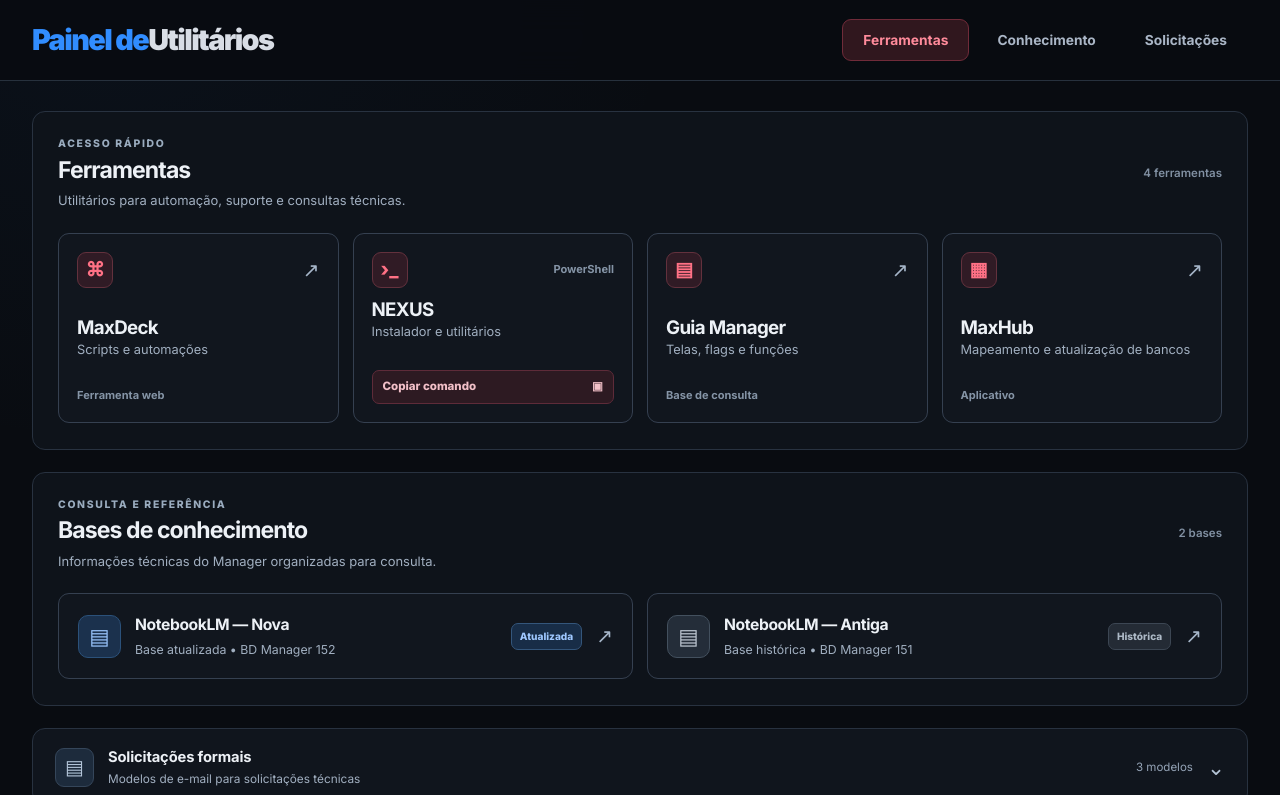
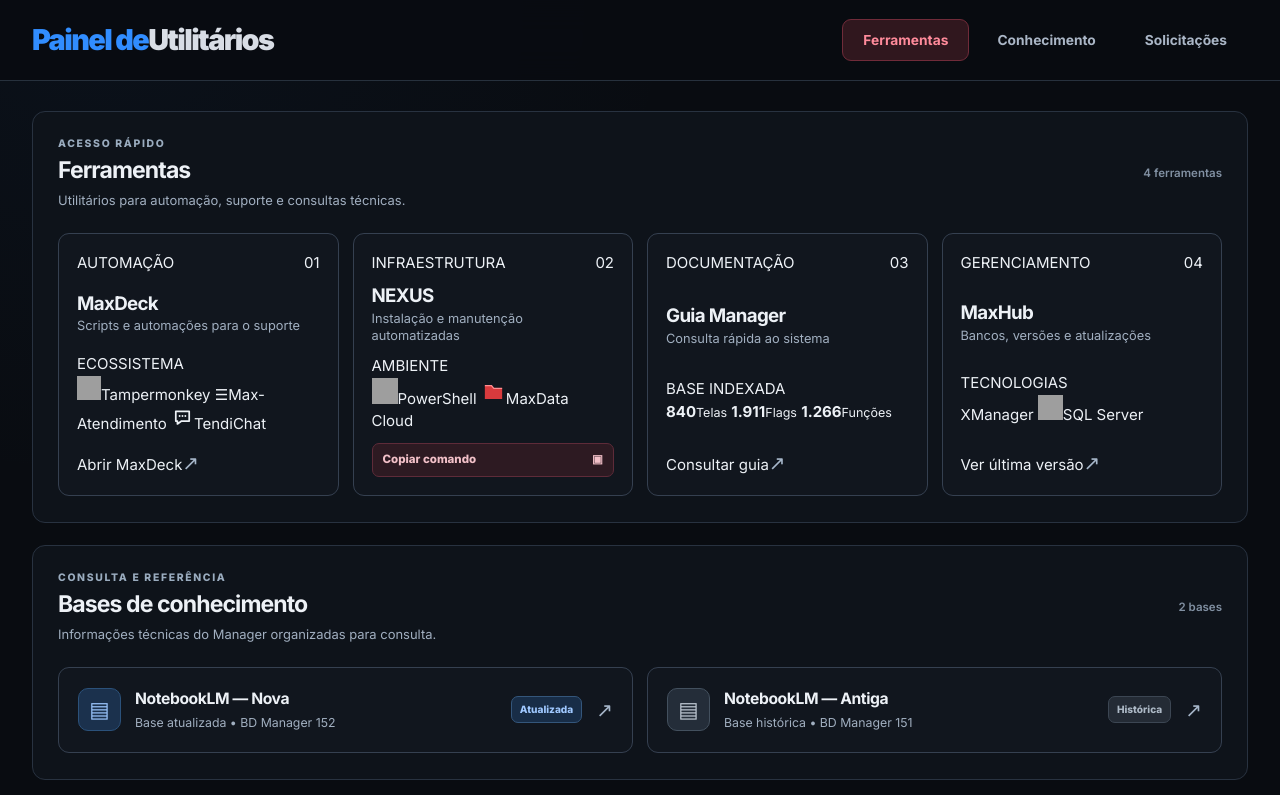
Before and after one commit to caio-csar/Caio-Data, a website: page index.html in a window 1280 px wide. Shown: the top 795 px of the page. Drawn offline with Linux system fonts and the light colour scheme; grey boxes are pictures that could not be loaded.

Commit message:
Refina identidade dos cards com marcas, tecnologia e métricas por projeto

```diff
--- a/index.html
+++ b/index.html
@@ -37,30 +37,64 @@
         <span class="section-count" id="tool-count">4 ferramentas</span>
       </div>
       <div class="project-grid">
-        <a class="project-card project-link" data-tool-card href="https://caio-csar.github.io/MaxDeck/" target="_blank" rel="noopener noreferrer" aria-label="Abrir MaxDeck em nova aba">
-          <div class="card-top"><span class="tool-icon" aria-hidden="true">⌘</span><span class="card-arrow" aria-hidden="true">↗</span></div>
-          <div class="card-copy"><h2>MaxDeck</h2><p>Scripts e automações</p></div>
-          <span class="card-footnote">Ferramenta web</span>
+        <!-- MaxDeck: integração e automação -->
+        <a class="project-card project-link project-card--deck" data-tool-card href="https://caio-csar.github.io/MaxDeck/" target="_blank" rel="noopener noreferrer" aria-label="Abrir MaxDeck em nova aba">
+          <div class="card-top"><span class="card-category"><span class="category-dot"></span> AUTOMAÇÃO</span><span class="card-number">01</span></div>
+          <div class="card-copy"><h2>MaxDeck</h2><p>Scripts e automações para o suporte</p></div>
+          <div class="identity-panel" aria-label="Integrações: Tampermonkey, Max-Atendimento e TendiChat">
+            <span class="identity-label">ECOSSISTEMA</span>
+            <div class="brand-tiles brand-tiles--three">
+              <span class="brand-tile"><span class="brand-symbol tm-symbol"><img src="https://cdn.simpleicons.org/tampermonkey/97b9e6" width="24" height="24" loading="lazy" alt=""></span><span class="brand-name">Tamper<wbr>monkey</span></span>
+              <span class="brand-tile"><span class="brand-symbol atendimento-symbol" aria-hidden="true"><span class="menu-glyph">☰</span></span><span class="brand-name">Max-<wbr>Atendimento</span></span>
+              <span class="brand-tile"><span class="brand-symbol tendi-symbol" aria-hidden="true"><svg viewBox="0 0 24 24" width="23" height="23" fill="none"><path d="M5 5.5h14v10.2H11l-4.3 3v-3H5V5.5Z" stroke="currentColor" stroke-width="1.8" stroke-linejoin="round"/><circle cx="9" cy="10.5" r="1" fill="currentColor"/><circle cx="12" cy="10.5" r="1" fill="currentColor"/><circle cx="15" cy="10.5" r="1" fill="currentColor"/></svg></span><span class="brand-name">TendiChat</span></span>
+            </div>
+          </div>
+          <div class="card-bottom"><span>Abrir MaxDeck</span><span class="card-arrow" aria-hidden="true">↗</span></div>
         </a>
 
-        <article class="project-card nexus-card" data-tool-card>
-          <div class="card-top"><span class="tool-icon" aria-hidden="true">›_</span><span class="card-meta">PowerShell</span></div>
-          <div class="card-copy"><h2>NEXUS</h2><p>Instalador e utilitários</p></div>
+        <!-- NEXUS: ambiente de instalação e distribuição -->
+        <article class="project-card project-card--nexus nexus-card" data-tool-card>
+          <div class="card-top"><span class="card-category"><span class="category-dot"></span> INFRAESTRUTURA</span><span class="card-number">02</span></div>
+          <div class="card-copy"><h2>NEXUS</h2><p>Instalação e manutenção automatizadas</p></div>
+          <div class="identity-panel" aria-label="Tecnologias: PowerShell e MaxData Cloud">
+            <span class="identity-label">AMBIENTE</span>
+            <div class="brand-tiles brand-tiles--two">
+              <span class="brand-tile"><span class="brand-symbol powershell-symbol"><img src="https://cdn.simpleicons.org/powershell/99d6f2" width="26" height="26" loading="lazy" alt=""></span><span class="brand-name">PowerShell</span></span>
+              <span class="brand-tile"><span class="brand-symbol cloud-symbol" aria-hidden="true"><svg viewBox="0 0 26 26" width="25" height="25" fill="none"><path d="M4 7h7l2.3 2.7H22v11H4V7Z" fill="#D83A3D"/><path d="M4 7h7l2.3 2.7H22" stroke="#FF8D91" stroke-width="1.3"/></svg></span><span class="brand-name">MaxData<br>Cloud</span></span>
+            </div>
+          </div>
           <code id="nexus-command" class="sr-only">irm https://caio-csar.github.io/NEXUS/NEXUS_CORE.ps1 | iex</code>
           <button id="copy-nexus" type="button" class="nexus-copy">Copiar comando <span aria-hidden="true">▣</span></button>
           <span id="copy-status" class="sr-only" role="status" aria-live="polite"></span>
         </article>
 
-        <a class="project-card project-link" data-tool-card href="https://caio-csar.github.io/guia-manager-telas/" target="_blank" rel="noopener noreferrer" aria-label="Consultar Guia Manager em nova aba">
-          <div class="card-top"><span class="tool-icon" aria-hidden="true">▤</span><span class="card-arrow" aria-hidden="true">↗</span></div>
-          <div class="card-copy"><h2>Guia Manager</h2><p>Telas, flags e funções</p></div>
-          <span class="card-footnote">Base de consulta</span>
+        <!-- Guia Manager: os dados são a identidade visual -->
+        <a class="project-card project-link project-card--guide" data-tool-card href="https://caio-csar.github.io/guia-manager-telas/" target="_blank" rel="noopener noreferrer" aria-label="Consultar Guia Manager em nova aba">
+          <div class="card-top"><span class="card-category"><span class="category-dot"></span> DOCUMENTAÇÃO</span><span class="card-number">03</span></div>
+          <div class="card-copy"><h2>Guia Manager</h2><p>Consulta rápida ao sistema</p></div>
+          <div class="identity-panel metrics-panel" aria-label="840 telas, 1.911 flags e 1.266 funções">
+            <span class="identity-label">BASE INDEXADA</span>
+            <div class="metrics-tiles">
+              <span class="metric"><strong>840</strong><small>Telas</small></span>
+              <span class="metric"><strong>1.911</strong><small>Flags</small></span>
+              <span class="metric"><strong>1.266</strong><small>Funções</small></span>
+            </div>
+          </div>
+          <div class="card-bottom"><span>Consultar guia</span><span class="card-arrow" aria-hidden="true">↗</span></div>
         </a>
 
-        <a class="project-card project-link" data-tool-card href="https://github.com/caio-csar/MaxHub-Releases/releases/latest" target="_blank" rel="noopener noreferrer" aria-label="Ver última versão do MaxHub em nova aba">
-          <div class="card-top"><span class="tool-icon" aria-hidden="true">▦</span><span class="card-arrow" aria-hidden="true">↗</span></div>
-          <div class="card-copy"><h2>MaxHub</h2><p>Mapeamento e atualização de bancos</p></div>
-          <span class="card-footnote">Aplicativo</span>
+        <!-- MaxHub: Manager e SQL Server -->
+        <a class="project-card project-link project-card--hub" data-tool-card href="https://github.com/caio-csar/MaxHub-Releases/releases/latest" target="_blank" rel="noopener noreferrer" aria-label="Ver última versão do MaxHub em nova aba">
+          <div class="card-top"><span class="card-category"><span class="category-dot"></span> GERENCIAMENTO</span><span class="card-number">04</span></div>
+          <div class="card-copy"><h2>MaxHub</h2><p>Bancos, versões e atualizações</p></div>
+          <div class="identity-panel" aria-label="Tecnologias: Manager e SQL Server">
+            <span class="identity-label">TECNOLOGIAS</span>
+            <div class="brand-tiles brand-tiles--two">
+              <span class="brand-tile"><span class="brand-symbol manager-symbol" aria-hidden="true">X</span><span class="brand-name">Manager</span></span>
+              <span class="brand-tile"><span class="brand-symbol sql-symbol"><img src="https://cdn.simpleicons.org/microsoftsqlserver/ee9298" width="25" height="25" loading="lazy" alt=""></span><span class="brand-name">SQL Server</span></span>
+            </div>
+          </div>
+          <div class="card-bottom"><span>Ver última versão</span><span class="card-arrow" aria-hidden="true">↗</span></div>
         </a>
       </div>
     </section>
```
